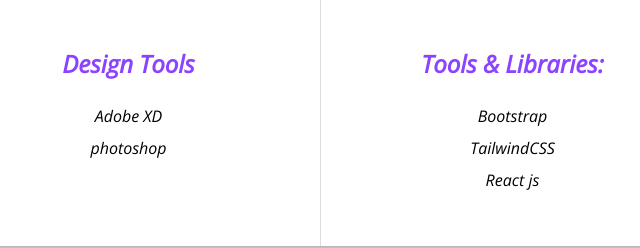
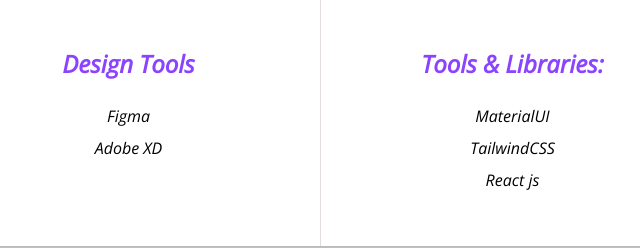
Before and after one commit to Shivashankar-741/PortfolioApp, a plain HTML site: page index.html in a window 1280 px wide. Shown: the part 1700-1948 px from the top of the page, 127-767 px from the left. Drawn offline with nearby package versions, Linux system fonts and the light colour scheme.

Commit message:
updated design tools

```diff
--- a/index.html
+++ b/index.html
@@ -80,8 +80,8 @@
                 <div class="showcase--tools">
                     <h2 class="design--tools">Design Tools</h1>
                         <ul class="showcase--list">
+                            <li>Figma</li>
                             <li>Adobe XD</li>
-                            <li>photoshop</li>
                         </ul>
                 </div>
             </div>
@@ -104,7 +104,7 @@
                 <div class="showcase--tools">
                     <h2 class="design--tools">Tools & Libraries:</h2>
                     <ul class="showcase--list">
-                        <li>Bootstrap</li>
+                        <li>MaterialUI</li>
                         <li>TailwindCSS</li>
                         <li>React js</li>
                     </ul>
```
